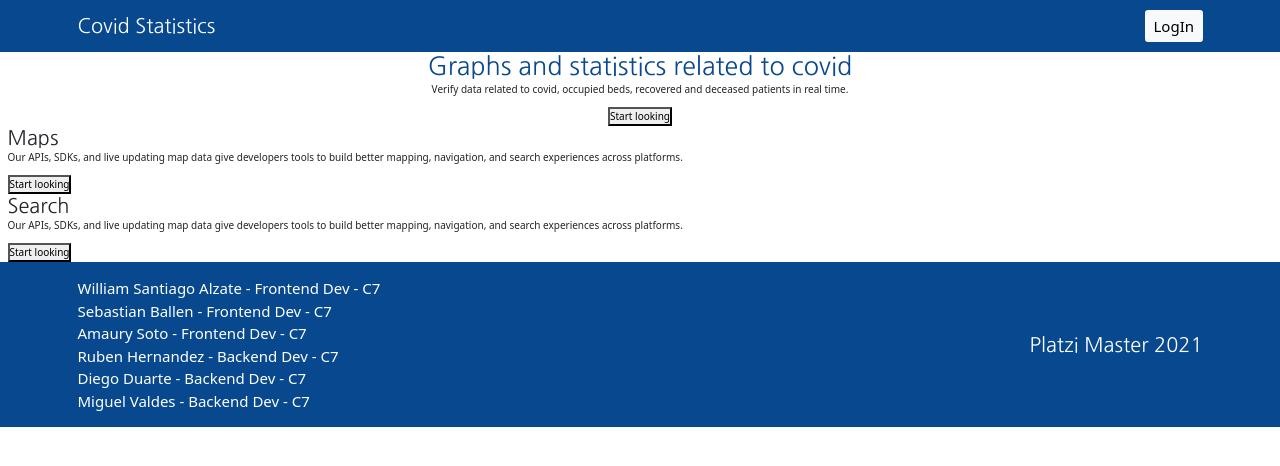
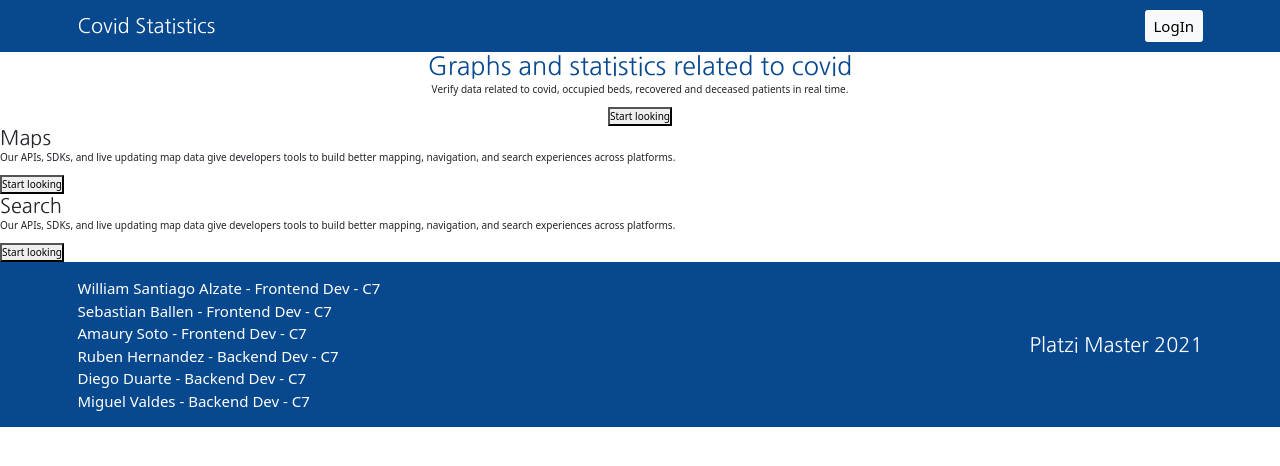
Before and after one commit to RubDevs/covid-statistics, a React (Create React App) app: page / in a window 1280 px wide. Shown: the top 466 px of the page. Built offline with nearby package versions, Linux system fonts and the light colour scheme.

Commit message:
Base styles updated: Container fluid padding set to 0.

```diff
--- a/src/styles/base/_base.scss
+++ b/src/styles/base/_base.scss
@@ -26,3 +26,7 @@ a {
 h1 {
   color: $primary-color;
 }
+
+.container-fluid {
+  padding: 0;
+}
```
